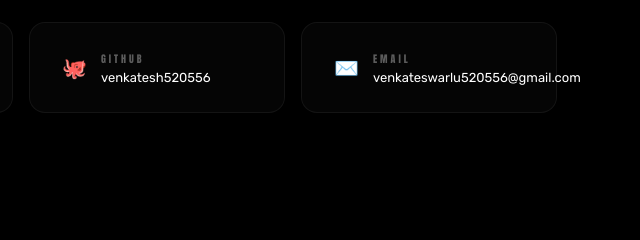
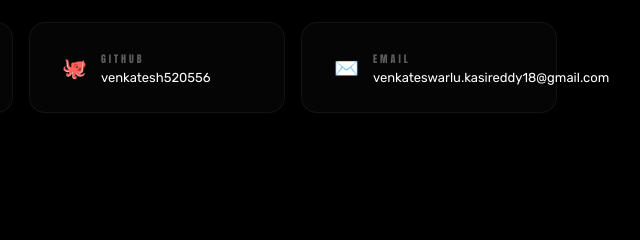
Before and after one commit to venkatesh520556/spiderman_portfolio, a website: page index.html in a window 1280 px wide. Shown: the part 6954-7194 px from the top of the page, 483-1123 px from the left. Drawn offline with Linux system fonts and the light colour scheme.

Commit message:
one more change

```diff
--- a/index.html
+++ b/index.html
@@ -724,11 +724,11 @@
         <div class="contact-link-val">venkatesh520556</div>
       </div>
     </a>
-    <a href="mailto:venkateswarlu520556@gmail.com" class="contact-link">
+    <a href="mailto:venkateswarlu.kasireddy18@gmail.com" class="contact-link">
       <div class="contact-link-icon">✉️</div>
       <div class="contact-link-info">
         <div class="contact-link-label">Email</div>
-        <div class="contact-link-val">venkateswarlu520556@gmail.com</div>
+        <div class="contact-link-val">venkateswarlu.kasireddy18@gmail.com</div>
       </div>
     </a>
   </div>
```
